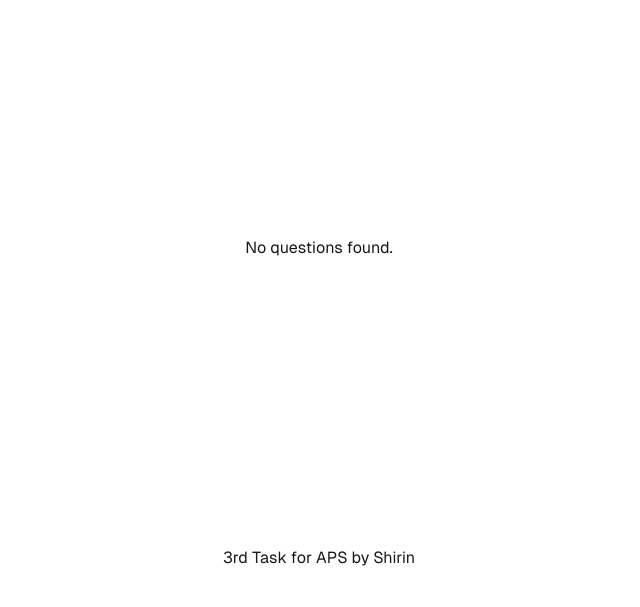
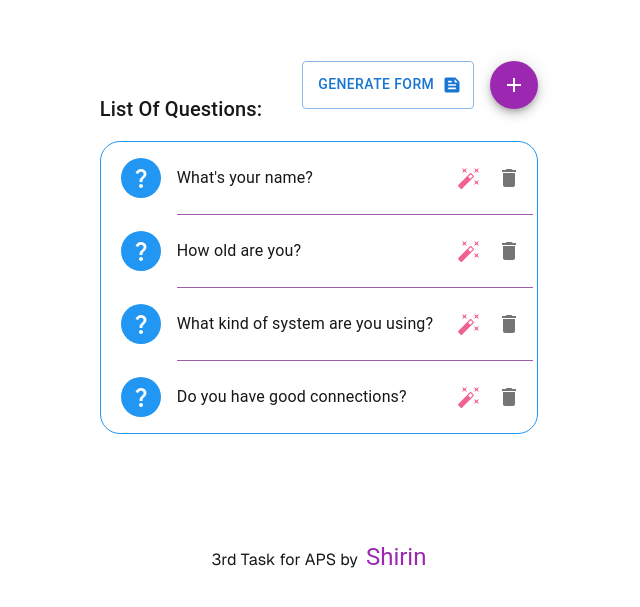
Before and after one commit to Shirin-Torkamandi/Task3-For-APS, a Next.js app in the folder task3/: page / in a window 1280 px wide. Shown: the part 153-760 px from the top of the page, without its empty margins (321-961 px from the left). Built offline with nearby package versions, Linux system fonts and the light colour scheme.

Commit message:
make some styles better

```diff
--- a/task3/src/app/page.jsx
+++ b/task3/src/app/page.jsx
@@ -1,14 +1,41 @@
 import styles from "./page.module.css";
 import InteractiveList from "@/components/List";
+import { Typography } from "@mui/material";
+import { Dancing_Script } from "next/font/google";
+const dancingScript = Dancing_Script({
+  weight: "500",
+  subsets: ["latin"],
+  display: "swap",
+});
 
-export default function Home() {
+export const metadata = {
+  title: "Home Page (List Of ❓s)",
+  description: "This is Main Page",
+};
+
+export default async function Home() {
+  const res = await fetch("http://localhost:3000/api/v1/questions", {
+    next: { tags: ["question"] },
+  });
+  const questions = await res.json();
   return (
     <div className={styles.page}>
       <main className={styles.main}>
-        <InteractiveList />
+        <InteractiveList questions={questions} />
       </main>
       <footer className={styles.footer}>
-        <p>3rd Task for APS by Shirin</p>
+        <div>
+          3rd Task for APS by
+          <Typography
+            variant="h5"
+            component="p"
+            className={dancingScript.className}
+            sx={{ display: "inline-block", ml: 1 }}
+            color="secondary"
+          >
+            Shirin
+          </Typography>
+        </div>
       </footer>
     </div>
   );
```
